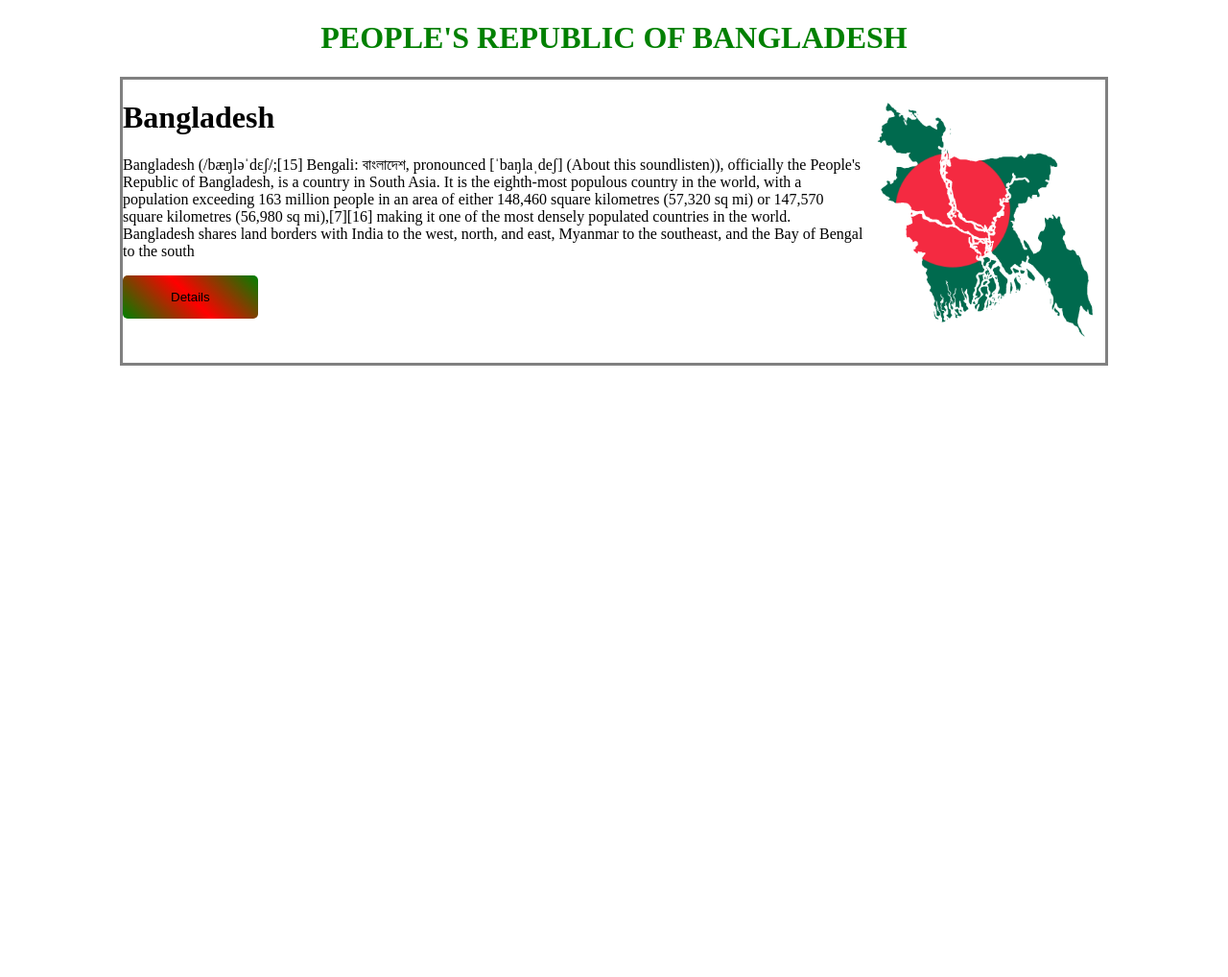
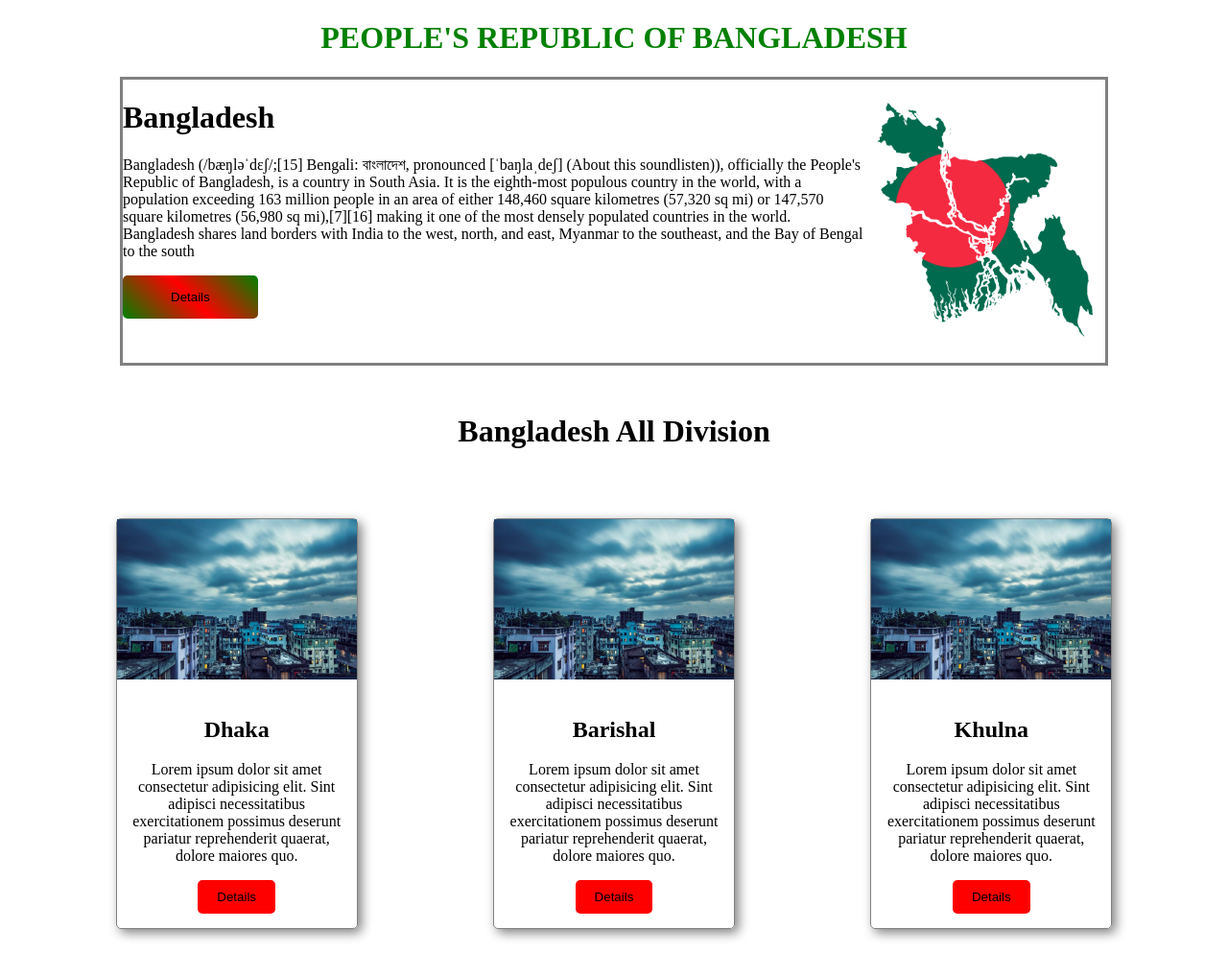
Before and after one commit to tanjirrahaman/bangladesh-profile, a plain HTML site: page index.html in a window 1280 px wide. Shown: the whole page at 96% size. Before the commit the page ends 800 px from the top, so only its background shows below. Drawn offline with Linux system fonts and the light colour scheme.

Commit message:
second pard commit

```diff
--- a/index.html
+++ b/index.html
@@ -33,6 +33,65 @@
 
 </div>
 
+<div class="second-section">
+    <h1>Bangladesh All Division</h1>
+
+    <div class="all-divisions">
+
+        <div class="dhaka">
+            <div class="div-img">
+                <img src="./image/dhaka.jpg" alt="" />
+            </div>
+            <div class="buttom-section">
+                <h2>Dhaka</h2>
+                <p>
+                    Lorem ipsum dolor sit amet consectetur adipisicing elit. Sint
+                    adipisci necessitatibus exercitationem possimus deserunt pariatur
+                    reprehenderit quaerat, dolore maiores quo.
+                </p>
+                <button class="detais">Details</button>
+            </div>
+        </div>
+
+
+
+        <div class="dhaka">
+            <div class="div-img">
+                <img src="./image/dhaka.jpg" alt="" />
+            </div>
+            <div class="buttom-section">
+                <h2>Barishal</h2>
+                <p>
+                    Lorem ipsum dolor sit amet consectetur adipisicing elit. Sint
+                    adipisci necessitatibus exercitationem possimus deserunt pariatur
+                    reprehenderit quaerat, dolore maiores quo.
+                </p>
+                <button class="detais">Details</button>
+            </div>
+        </div>
+
+
+        <div class="dhaka">
+            <div class="div-img">
+                <img src="./image/dhaka.jpg" alt="" />
+            </div>
+            <div class="buttom-section">
+                <h2>Khulna</h2>
+                <p>
+                    Lorem ipsum dolor sit amet consectetur adipisicing elit. Sint
+                    adipisci necessitatibus exercitationem possimus deserunt pariatur
+                    reprehenderit quaerat, dolore maiores quo.
+                </p>
+                <button class="detais">Details</button>
+            </div>
+
+
+</div>
+
+
+
+
+
 
 
 </body>
--- a/style.css
+++ b/style.css
@@ -27,3 +27,35 @@ body{
     cursor: pointer;
 
 }
+.second-section{
+   text-align: center;
+   margin-top: 50px;
+}
+.dhaka{
+    width: 250px;
+    border: 1px solid gray;
+    box-shadow: 4px 4px 12px gray;
+    border-radius: 5px;
+}
+.div-img img {
+    width: 100%;
+  }
+  .all-divisions{
+      display: flex;
+      justify-content: space-around;
+      padding: 50px;
+  }
+  .buttom-section {
+    padding: 15px;
+  }
+  .detais{
+      background-color: red;
+      padding: 10px 20px;
+      border: none;
+      border-radius: 5px;
+      transition: 8s;
+  }
+  .detais:hover {
+    background-color: blue;
+    color: white;
+  }
```
Also changed, not shown: image/270566708_709903113318582_8568050106250507283_n.png (added), image/dhaka.jpg (added). Lines whose indentation alone changed are shown as unchanged.
